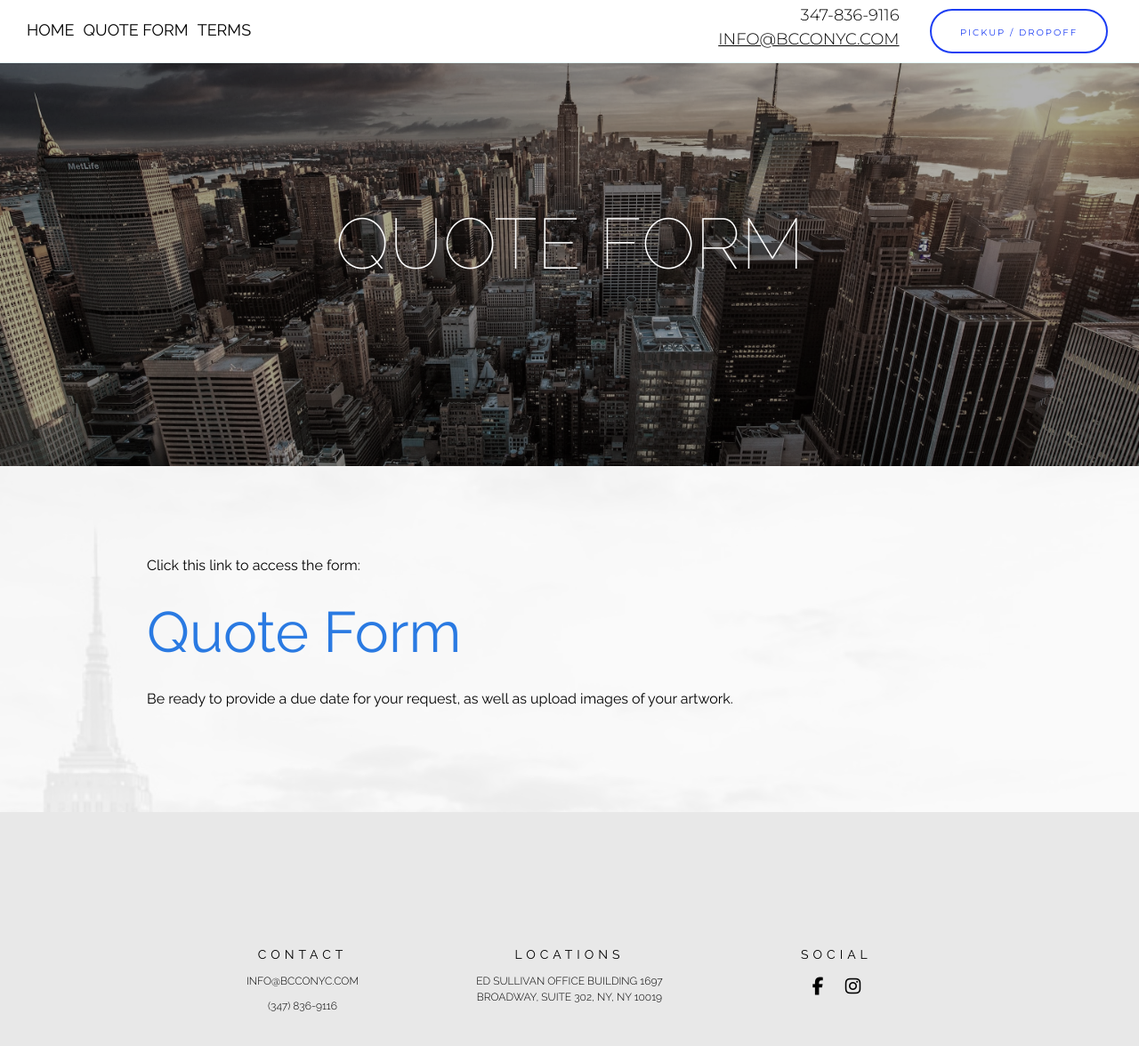
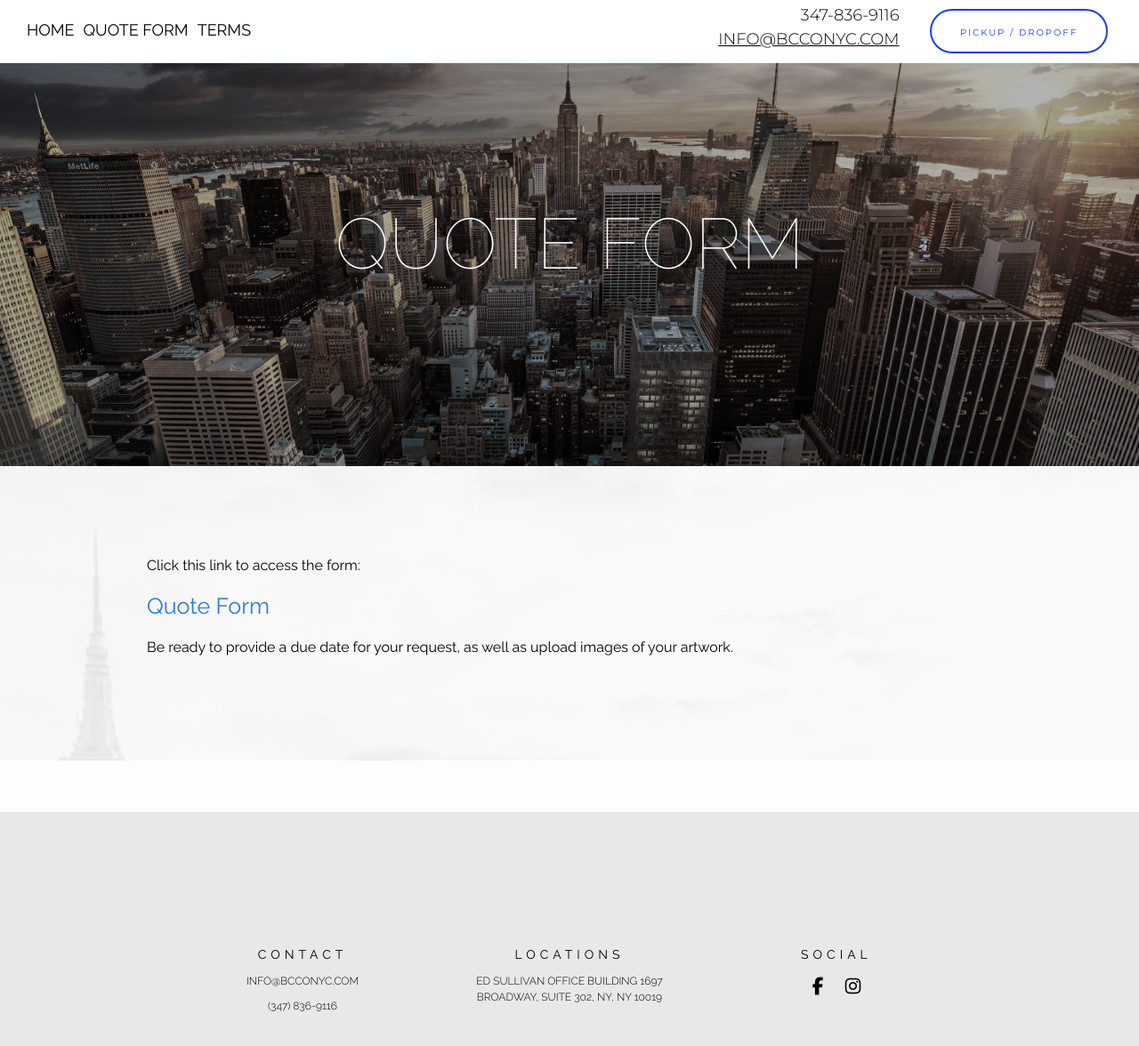
Before and after one commit to hendydesigns/hendydesigns.github.io, a Jekyll site: the page built from quote.markdown, in a window 1280 px wide and 1240 px high. Shown: the top 1176 px of the window at 89% size. Built offline with Jekyll 4.4.1, drawn with Linux system fonts in a browser that asks for light colours; nearby versions of some CDN libraries.

Commit message:
quote link size

```diff
--- a/assets/info.css
+++ b/assets/info.css
@@ -128,5 +128,5 @@
 
 
   .info a {
-    font-size: 64px;
+    font-size: 25px;
   }
```
